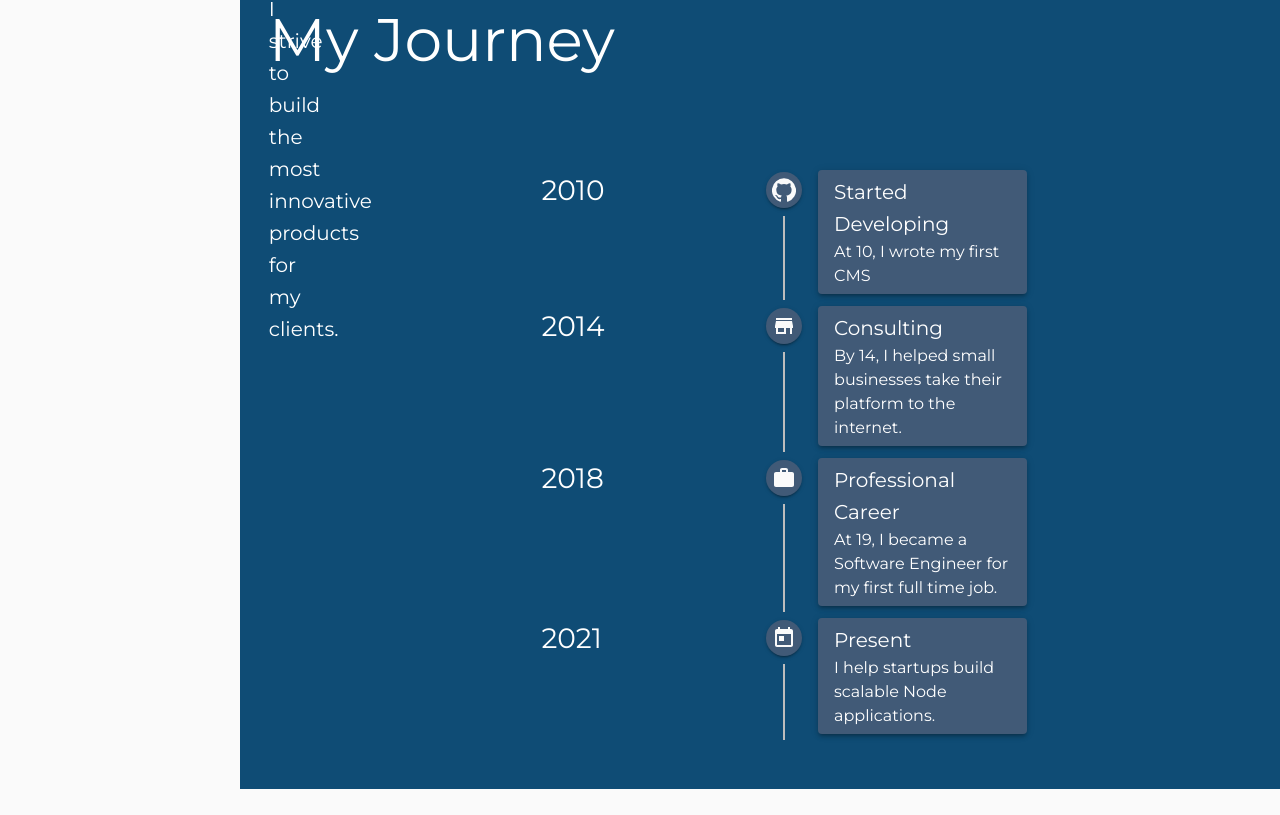
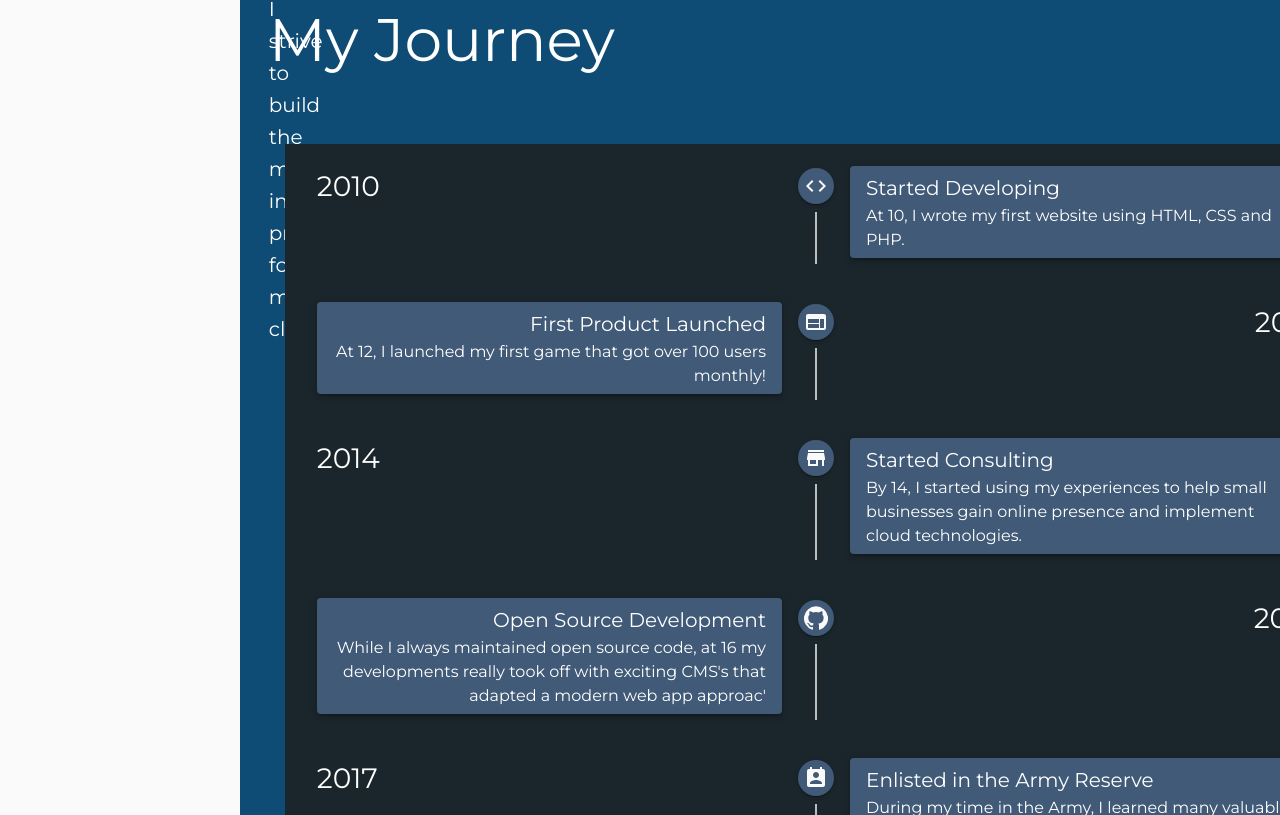
Before and after one commit to chrismpettyjohn/imchris.dev, a React (Create React App) app: page / in a window 1280 px wide. Shown: the part 805-1620 px from the top of the page. Before the commit the page ends 1594 px from the top, so only its background shows below. Built offline with nearby package versions, Linux system fonts and the light colour scheme.

Commit message:
Clean up timeline implementation

```diff
--- /dev/null
+++ b/src/components/timeline/Timeline.tsx
@@ -0,0 +1,77 @@
+import React from 'react';
+import {TimelineProps} from './Timeline.types';
+import {
+  createStyles,
+  makeStyles,
+  Paper,
+  Theme,
+  Typography,
+} from '@material-ui/core';
+import {
+  TimelineConnector,
+  TimelineContent,
+  TimelineOppositeContent,
+  TimelineDot,
+  TimelineItem,
+  TimelineSeparator,
+  Timeline as MaterialTimeline,
+} from '@material-ui/lab';
+
+const useStyles = makeStyles((theme: Theme) =>
+  createStyles({
+    timelineItem: {
+      background: '#1b262c',
+      padding: theme.spacing(2),
+      '&::before': {
+        content: 'none',
+        display: 'none',
+      },
+    },
+    timelineDetails: {
+      color: 'white',
+      padding: '6px 16px',
+      backgroundColor: '#415a77',
+    },
+    timelineDot: {
+      backgroundColor: '#415a77',
+    },
+    timelineTime: {
+      color: 'white',
+      fontSize: '2em',
+    },
+  })
+);
+
+export function Timeline({items}: TimelineProps) {
+  const classes = useStyles();
+  return (
+    <MaterialTimeline align="alternate">
+      {items.map((item, itemIndex) => (
+        <TimelineItem
+          className={classes.timelineItem}
+          key={`timeline_item_${itemIndex}`}
+        >
+          <TimelineContent>
+            <Typography variant="body2" className={classes.timelineTime}>
+              {item.year}
+            </Typography>
+          </TimelineContent>
+          <TimelineSeparator>
+            <TimelineDot className={classes.timelineDot}>
+              {item.icon}
+            </TimelineDot>
+            <TimelineConnector />
+          </TimelineSeparator>
+          <TimelineContent>
+            <Paper elevation={3} className={classes.timelineDetails}>
+              <Typography variant="h6" component="h1">
+                {item.name}
+              </Typography>
+              <Typography>{item.desc}</Typography>
+            </Paper>
+          </TimelineContent>
+        </TimelineItem>
+      ))}
+    </MaterialTimeline>
+  );
+}
--- a/src/pages/home/HomePage.tsx
+++ b/src/pages/home/HomePage.tsx
@@ -1,23 +1,13 @@
 import React from 'react';
+import WebIcon from '@material-ui/icons/Web';
+import CodeIcon from '@material-ui/icons/Code';
 import WorkIcon from '@material-ui/icons/Work';
 import TodayIcon from '@material-ui/icons/Today';
 import StoreIcon from '@material-ui/icons/Store';
 import GitHubIcon from '@material-ui/icons/GitHub';
-import {
-  createStyles,
-  Grid,
-  makeStyles,
-  Typography,
-  Paper,
-} from '@material-ui/core';
-import {
-  Timeline,
-  TimelineItem,
-  TimelineConnector,
-  TimelineSeparator,
-  TimelineDot,
-  TimelineContent,
-} from '@material-ui/lab';
+import {Timeline} from '../../components/timeline/Timeline';
+import PermContactCalendarIcon from '@material-ui/icons/PermContactCalendar';
+import {createStyles, Grid, makeStyles, Typography} from '@material-ui/core';
 
 const useStyles = makeStyles(() =>
   createStyles({
@@ -38,18 +28,6 @@ const useStyles = makeStyles(() =>
       top: '45%',
       width: '100%',
       textAlign: 'center',
-    },
-    timelineDetails: {
-      color: 'white',
-      padding: '6px 16px',
-      backgroundColor: '#415a77',
-    },
-    timelineDot: {
-      backgroundColor: '#415a77',
-    },
-    timelineTime: {
-      color: 'white',
-      fontSize: '2em',
     },
   })
 );
@@ -84,103 +62,54 @@ export function HomePage() {
       </Grid>
       <Grid item xl={12}>
         <Typography variant="h2">My Journey</Typography>
-        <br />
       </Grid>
       <Grid item xl={8}>
-        <Timeline>
-          <TimelineItem>
-            <TimelineContent>
-              <Typography variant="body2" className={classes.timelineTime}>
-                2010
-              </Typography>
-            </TimelineContent>
-            <TimelineSeparator>
-              <TimelineDot className={classes.timelineDot}>
-                <GitHubIcon />
-              </TimelineDot>
-              <TimelineConnector />
-            </TimelineSeparator>
-            <TimelineContent>
-              <Paper elevation={3} className={classes.timelineDetails}>
-                <Typography variant="h6" component="h1">
-                  Started Developing
-                </Typography>
-                <Typography>At 10, I wrote my first CMS</Typography>
-              </Paper>
-            </TimelineContent>
-          </TimelineItem>
-          <TimelineItem>
-            <TimelineContent>
-              <Typography variant="body2" className={classes.timelineTime}>
-                2014
-              </Typography>
-            </TimelineContent>
-            <TimelineSeparator>
-              <TimelineDot className={classes.timelineDot}>
-                <StoreIcon />
-              </TimelineDot>
-              <TimelineConnector />
-            </TimelineSeparator>
-            <TimelineContent>
-              <Paper elevation={3} className={classes.timelineDetails}>
-                <Typography variant="h6" component="h1">
-                  Consulting
-                </Typography>
-                <Typography>
-                  By 14, I helped small businesses take their platform to the
-                  internet.
-                </Typography>
-              </Paper>
-            </TimelineContent>
-          </TimelineItem>
-          <TimelineItem>
-            <TimelineContent>
-              <Typography variant="body2" className={classes.timelineTime}>
-                2018
-              </Typography>
-            </TimelineContent>
-            <TimelineSeparator>
-              <TimelineDot className={classes.timelineDot}>
-                <WorkIcon />
-              </TimelineDot>
-              <TimelineConnector />
-            </TimelineSeparator>
-            <TimelineContent>
-              <Paper elevation={3} className={classes.timelineDetails}>
-                <Typography variant="h6" component="h1">
-                  Professional Career
-                </Typography>
-                <Typography>
-                  At 19, I became a Software Engineer for my first full time
-                  job.
-                </Typography>
-              </Paper>
-            </TimelineContent>
-          </TimelineItem>
-          <TimelineItem>
-            <TimelineContent>
-              <Typography variant="body2" className={classes.timelineTime}>
-                2021
-              </Typography>
-            </TimelineContent>
-            <TimelineSeparator>
-              <TimelineDot className={classes.timelineDot}>
-                <TodayIcon />
-              </TimelineDot>
-              <TimelineConnector />
-            </TimelineSeparator>
-            <TimelineContent>
-              <Paper elevation={3} className={classes.timelineDetails}>
-                <Typography variant="h6" component="h1">
-                  Present
-                </Typography>
-                <Typography>
-                  I help startups build scalable Node applications.
-                </Typography>
-              </Paper>
-            </TimelineContent>
-          </TimelineItem>
-        </Timeline>
+        <Timeline
+          items={[
+            {
+              year: 2010,
+              name: 'Started Developing',
+              desc: 'At 10, I wrote my first website using HTML, CSS and PHP.',
+              icon: <CodeIcon />,
+            },
+            {
+              year: 2012,
+              name: 'First Product Launched',
+              desc: 'At 12, I launched my first game that got over 100 users monthly!',
+              icon: <WebIcon />,
+            },
+            {
+              year: 2014,
+              name: 'Started Consulting',
+              desc: 'By 14, I started using my experiences to help small businesses gain online presence and implement cloud technologies.',
+              icon: <StoreIcon />,
+            },
+            {
+              year: 2016,
+              name: 'Open Source Development',
+              desc: "While I always maintained open source code, at 16 my developments really took off with exciting CMS's that adapted a modern web app approac'",
+              icon: <GitHubIcon />,
+            },
+            {
+              year: 2017,
+              name: 'Enlisted in the Army Reserve',
+              desc: 'During my time in the Army, I learned many valuable skills that helped make me a more efficient team member',
+              icon: <PermContactCalendarIcon />,
+            },
+            {
+              year: 2018,
+              name: 'Professional Career',
+              desc: 'At 19, I started a position as Software Engineer where I led many projects that shaped the architecture of the product.',
+              icon: <WorkIcon />,
+            },
+            {
+              year: 2021,
+              name: 'Present',
+              desc: 'I help startups build scalable Node applications.',
+              icon: <TodayIcon />,
+            },
+          ]}
+        />
       </Grid>
     </Grid>
   );
```
Also changed, not shown: src/components/timeline/Timeline.types.ts (added, +12 -0 lines).
